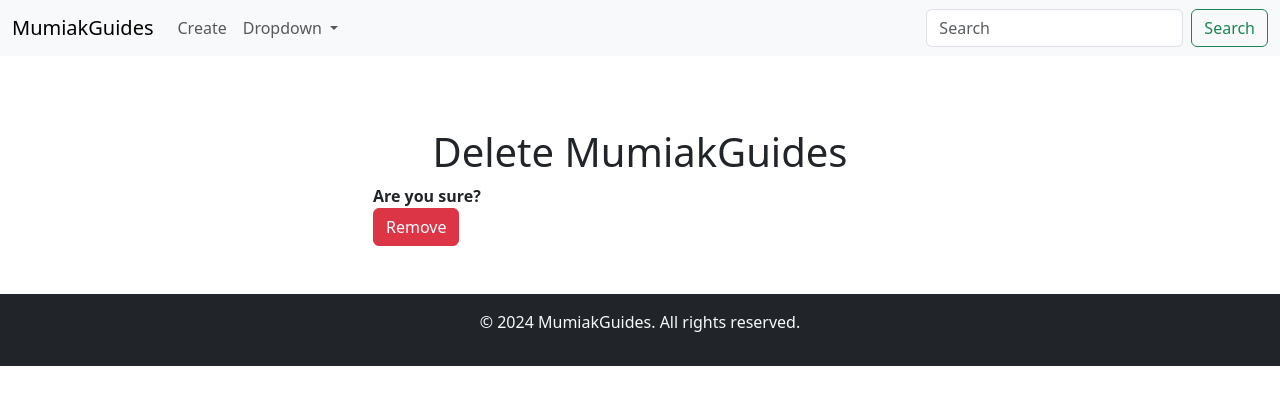
After one commit to mumiak-mitch/alx-low_level_programming, a Django app: page /delete_listing/1/delete in a window 1280 px wide. The commit adds this page. Shown: the top 405 px of the page. Run offline with Django 5.2, Linux system fonts and the light colour scheme; data comes from the database, SQL or seed files in the repository; both versions use the stored data as it was after the commit.

Commit message:
Functionality to aid in deleting the Listings

```diff
--- /dev/null
+++ b/listings/templates/delete_listing.html
@@ -0,0 +1,24 @@
+{% extends 'base.html' %}
+
+{% block title %} Delete Listing {% endblock %}
+
+{% block content %}
+
+<div class="container mt-4">
+    <h1 class="text-center">Delete {{ listing.name }}</h1>
+
+    <div class="row justify-content-center">
+        <div class="col-md-6">
+            <form action="" method="post">
+                {% csrf_token %}
+
+                <strong>Are you sure?</strong><br>
+
+                <button type="submit" class="btn btn-danger">Remove</button>
+            </form>
+        </div>
+    </div>
+
+</div>
+
+{% endblock %}
--- a/listings/templates/listing_detail.html
+++ b/listings/templates/listing_detail.html
@@ -8,6 +8,7 @@
     <p>Owner: {{ listing.owner.first_name }} {{ listing.owner.last_name }}</p>
 
     <a href="{% url 'update_listing' listing.pk %}" class="btn btn-secondary">Edit</a>
+    <a href="{% url 'delete_listing' listing.pk %}" class="btn btn-danger">Delete</a>
 
     <p>Description: {{ listing.description }}</p>
     <a href="{% url 'home' %}" class="btn btn-primary">Home</a>
--- a/listings/urls.py
+++ b/listings/urls.py
@@ -1,9 +1,10 @@
 from django.urls import path
-from .views import HomeView, ListingView, AddListingView, UpdateListingView
+from .views import HomeView, ListingView, AddListingView, UpdateListingView, DeleteListingView
 
 urlpatterns = [
     path('', HomeView.as_view(), name="home"),
     path('listing/<int:pk>', ListingView.as_view(), name="listing"),
     path('add_listing', AddListingView.as_view(), name="add_listing"),
     path('update_listing/<int:pk>/update', UpdateListingView.as_view(), name="update_listing"),
+    path('delete_listing/<int:pk>/delete', DeleteListingView.as_view(), name="delete_listing"),
 ]
--- a/listings/views.py
+++ b/listings/views.py
@@ -1,5 +1,6 @@
 from django.shortcuts import render
-from django.views.generic import ListView, DetailView, CreateView, UpdateView
+from django.urls import reverse_lazy
+from django.views.generic import ListView, DetailView, CreateView, UpdateView, DeleteView
 from listings.models import Listing
 from .forms import ListingForm, UpdateListingForm
 
@@ -10,6 +11,7 @@ from .forms import ListingForm, UpdateListingForm
 class HomeView(ListView):
     model = Listing
     template_name = "index.html"
+    ordering = ['-id']
 
 class ListingView(DetailView):
     model = Listing
@@ -26,3 +28,8 @@ class UpdateListingView(UpdateView):
     template_name = "update_listing.html"
     #fields = ['name', 'description']
     form_class = UpdateListingForm
+
+class DeleteListingView(DeleteView):
+    model = Listing
+    template_name = "delete_listing.html"
+    success_url = reverse_lazy('home')
```
Also changed, not shown: db.sqlite3.
